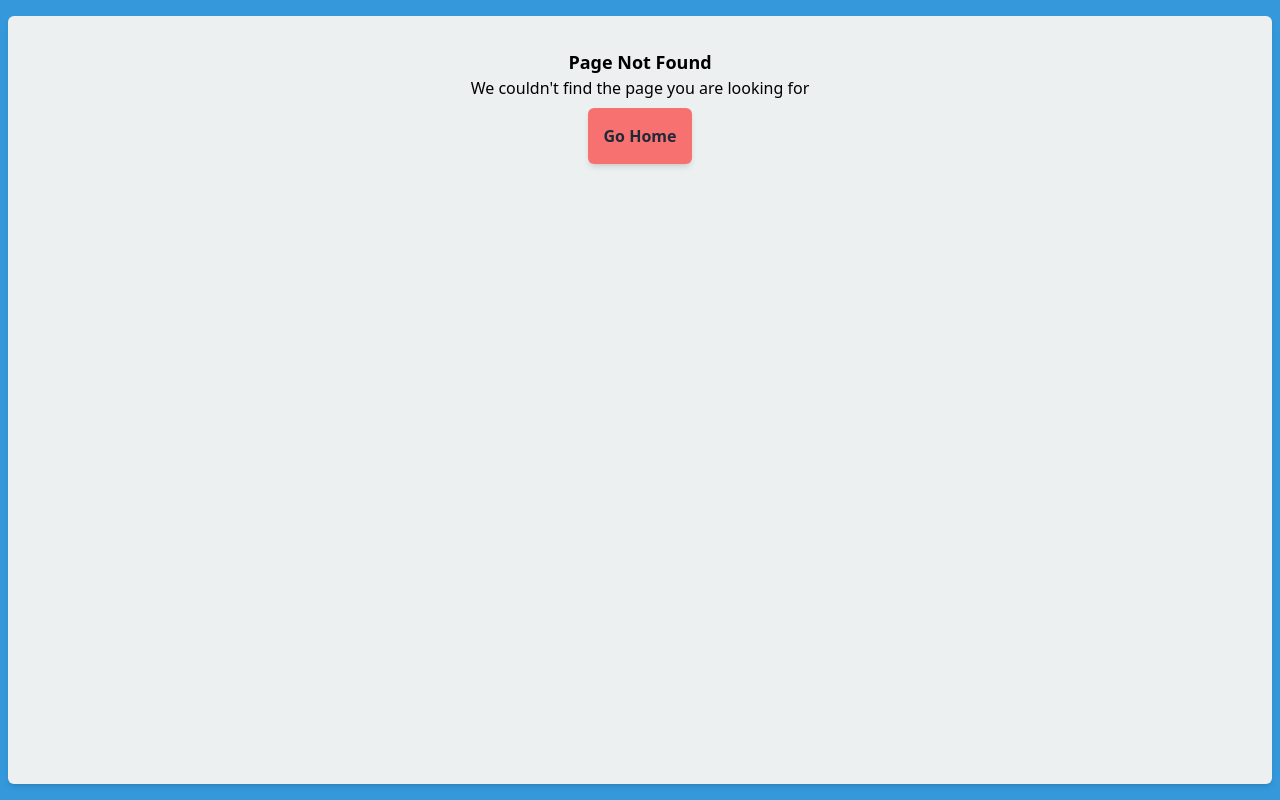
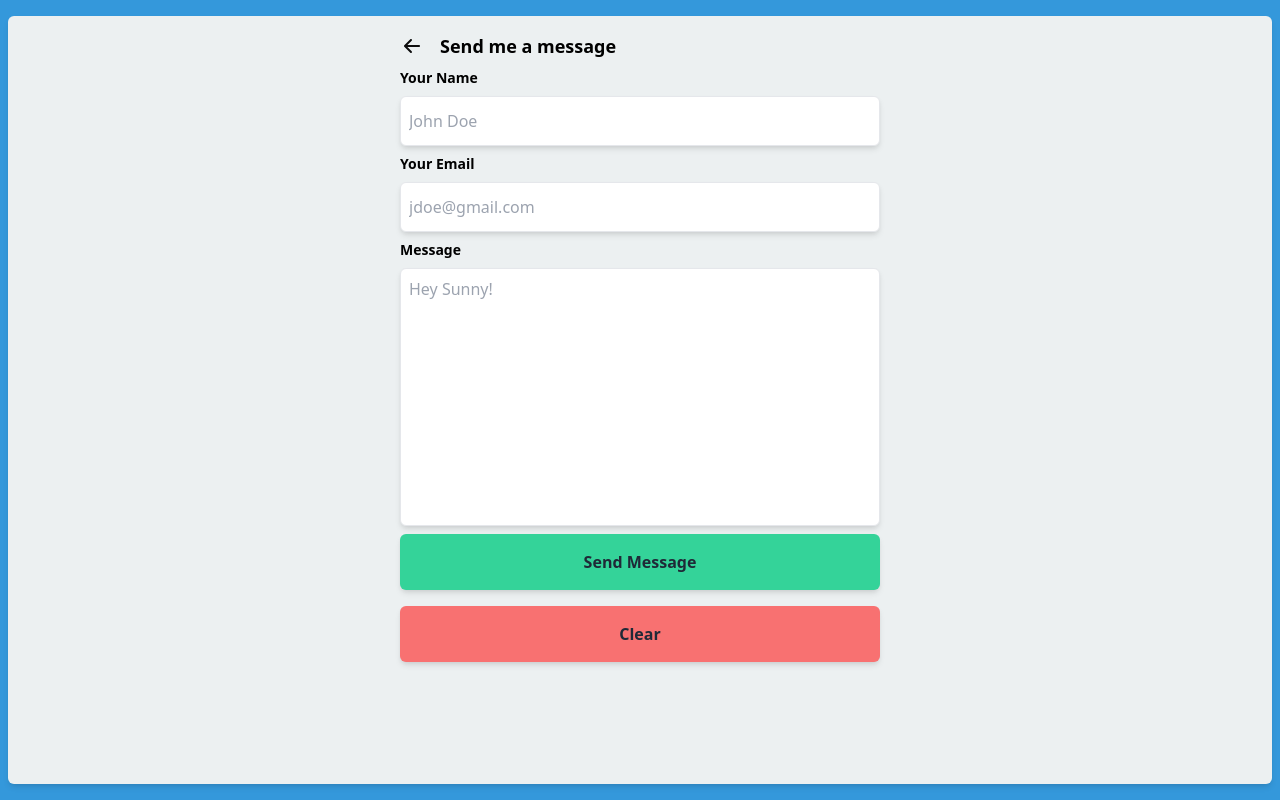
Before and after one commit to sgolovine/hub, a Gatsby site: page /contact in a window 1280 px wide. Before the commit this address had no page. Built offline with nearby package versions, Linux system fonts and the light colour scheme; Gatsby itself is replaced by a stand-in of ours.

Commit message:
Finish contact page :

```diff
--- /dev/null
+++ b/src/components/icons/arrowLeft.tsx
@@ -0,0 +1,23 @@
+import React from "react"
+
+type Props = {
+  fillColor?: string
+  size?: number
+}
+export const ArrowLeft = ({ fillColor, size }: Props) => {
+  return (
+    <svg
+      xmlns="http://www.w3.org/2000/svg"
+      fill="none"
+      viewBox="0 0 24 24"
+      height={size ?? "24"}
+      width={size ?? "24"}
+    >
+      <path
+        xmlns="http://www.w3.org/2000/svg"
+        d="M11.7071 5.29289C12.0976 5.68342 12.0976 6.31658 11.7071 6.70711L7.41421 11H19C19.5523 11 20 11.4477 20 12C20 12.5523 19.5523 13 19 13H7.41421L11.7071 17.2929C12.0976 17.6834 12.0976 18.3166 11.7071 18.7071C11.3166 19.0976 10.6834 19.0976 10.2929 18.7071L4.29289 12.7071C4.10536 12.5196 4 12.2652 4 12C4 11.7348 4.10536 11.4804 4.29289 11.2929L10.2929 5.29289C10.6834 4.90237 11.3166 4.90237 11.7071 5.29289Z"
+        fill={fillColor ?? "#0D0D0D"}
+      ></path>
+    </svg>
+  )
+}
--- /dev/null
+++ b/src/pages/contact.tsx
@@ -0,0 +1,114 @@
+import React, { useState } from "react"
+import { navigate } from "gatsby"
+import { ArrowLeft } from "~/components/icons/arrowLeft"
+import { handleNetlifyFormsRequest } from "~/services/handleNetlifyForm"
+
+const ContactPage = () => {
+  const [name, setName] = useState<string>("")
+  const [email, setEmail] = useState<string>("")
+  const [message, setMessage] = useState<string>("")
+
+  const handleSubmit = () => {
+    if (!name) {
+      alert("Please enter your name")
+      return
+    }
+    if (!email) {
+      alert("Please enter your email")
+      return
+    }
+    if (!message) {
+      alert("Please enter a message")
+      return
+    }
+
+    handleNetlifyFormsRequest(name, email, message)
+      .then(() => {
+        alert("message sent successfully")
+        handleClear()
+      })
+      .catch(() => {
+        alert("could not send message")
+      })
+  }
+
+  const handleClear = () => {
+    setName("")
+    setEmail("")
+    setMessage("")
+  }
+
+  const handleGoBack = () => navigate("/")
+
+  const renderForm = () => {
+    return (
+      <form
+        name="contact"
+        method="post"
+        data-netlify="true"
+        data-netlify-honeypot="bot-field"
+        onSubmit={handleSubmit}
+      >
+        <input type="hidden" name="form-name" value="contact" />
+        <input type="hidden" name="bot-field" />
+        <div className="flex flex-col">
+          <label className="text-sm font-bold my-2">Your Name</label>
+          <input
+            required
+            placeholder="John Doe"
+            name="name"
+            type="text"
+            className="py-3 border rounded-md shadow-md px-2"
+          />
+        </div>
+        <div className="flex flex-col">
+          <label className="text-sm font-bold my-2">Your Email</label>
+          <input
+            required
+            placeholder="jdoe@gmail.com"
+            name="email"
+            type="email"
+            className="py-3 border rounded-md shadow-md px-2"
+          />
+        </div>
+        <div className="flex flex-col">
+          <label className="text-sm font-bold my-2">Message</label>
+          <textarea
+            placeholder="Hey Sunny!"
+            rows={10}
+            name="message"
+            className="p-2 border rounded-md shadow-md resize-none"
+          />
+        </div>
+        <div className="flex flex-col">
+          <button
+            type="submit"
+            className="p-4 my-2 bg-green-400 shadow-md rounded-md"
+          >
+            <p className="text-gray-800 font-bold">Send Message</p>
+          </button>
+          <button
+            onClick={handleClear}
+            className="p-4 my-2 bg-red-400 shadow-md rounded-md"
+          >
+            <p className="text-gray-800 font-bold">Clear</p>
+          </button>
+        </div>
+      </form>
+    )
+  }
+
+  return (
+    <div>
+      <div className="flex flex-row">
+        <button onClick={handleGoBack} className="pr-4">
+          <ArrowLeft />
+        </button>
+        <h1 className="text-lg font-bold">Send me a message</h1>
+      </div>
+      <div className="flex flex-col">{renderForm()}</div>
+    </div>
+  )
+}
+
+export default ContactPage
--- a/src/pages/index.tsx
+++ b/src/pages/index.tsx
@@ -12,6 +12,10 @@ const HomePage = () => {
 
   const handleAddToContacts = () => {
     navigate(vcard)
+  }
+
+  const handleContact = () => {
+    navigate("/contact")
   }
 
   return (
@@ -34,7 +38,10 @@ const HomePage = () => {
         >
           <p className="text-gray-800 font-bold">Add to Contacts</p>
         </button>
-        <button className="p-4 my-2 bg-green-400 shadow-md rounded-md">
+        <button
+          onClick={handleContact}
+          className="p-4 my-2 bg-green-400 shadow-md rounded-md"
+        >
           <p className="text-gray-800 font-bold">Send Message</p>
         </button>
       </div>
--- /dev/null
+++ b/src/services/handleNetlifyForm.ts
@@ -0,0 +1,27 @@
+// Handle Netlify Forms Request for Contact Form
+export function handleNetlifyFormsRequest(
+  name: string,
+  email: string,
+  message: string
+) {
+  return new Promise(async (resolve, reject) => {
+    try {
+      const headers = { "Content-Type": "application/x-www-form-urlencoded" }
+
+      let body = new URLSearchParams()
+
+      body.set("name", name)
+      body.set("email", email)
+      body.set("message", message)
+
+      const resp = await fetch("/", {
+        method: "POST",
+        headers,
+        body,
+      })
+      resolve(resp)
+    } catch (err) {
+      reject(err)
+    }
+  })
+}
--- a/src/styles/socialColors.ts
+++ /dev/null
@@ -1,7 +0,0 @@
-export const SOCIAL_COLORS = {
-  INSTAGRAM: "#E4405F",
-  TWITTER: "#1DA1F2",
-  GITHUB: "#181717",
-  LINKEDIN: "#0077B5",
-  SNAPCHAT: "#FFFC00",
-}
```
